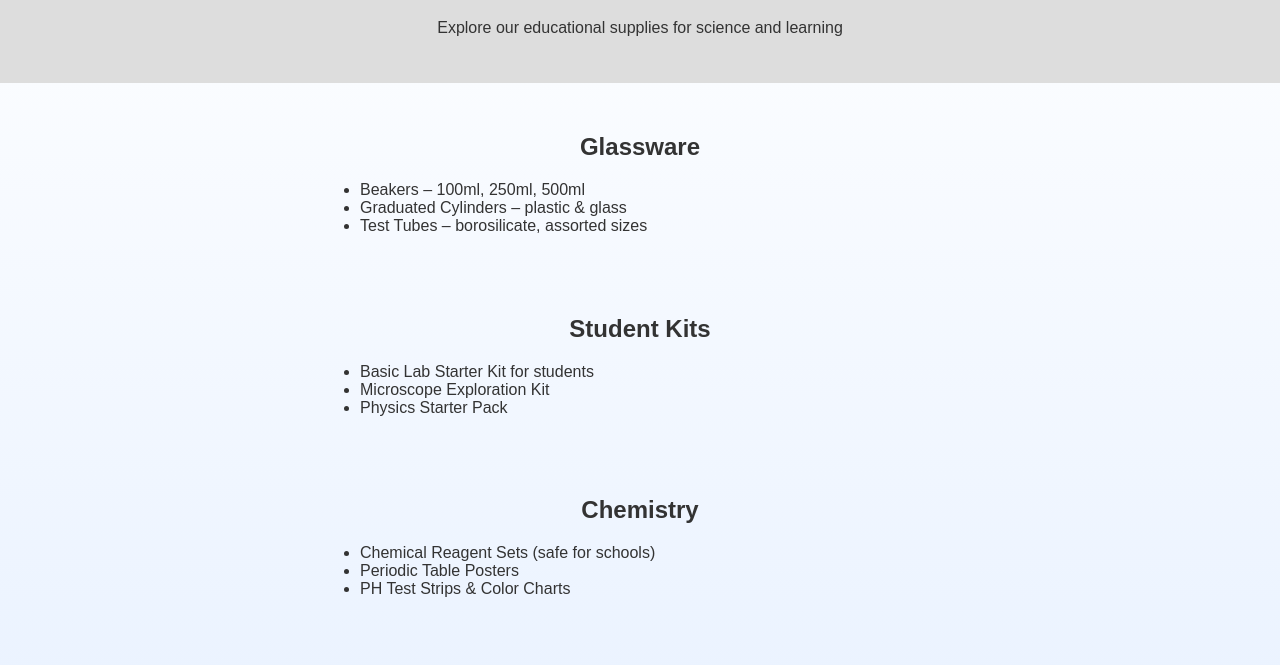
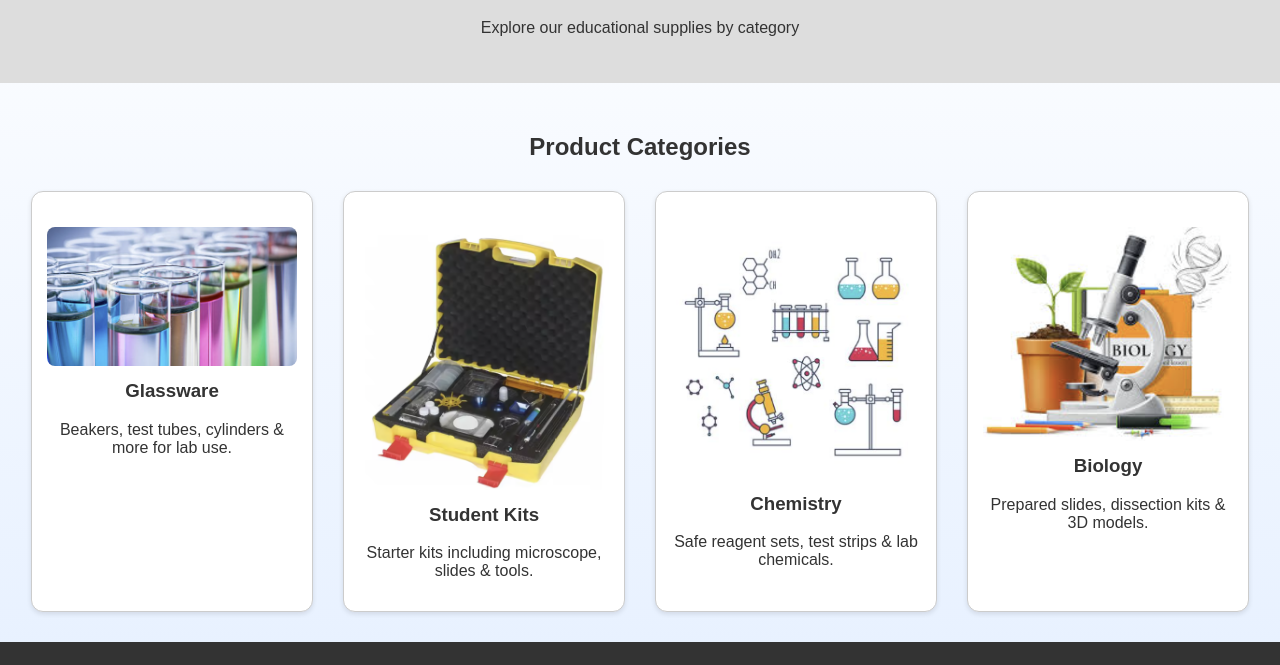
Before and after one commit to marcochessari/SMARTCLASS.SUPPLIES, a plain HTML site: page products.html in a window 1280 px wide. Shown: the part 129-794 px from the top of the page. Drawn offline with Linux system fonts and the light colour scheme.

Commit message:
Add files via upload

```diff
--- a/products.html
+++ b/products.html
@@ -4,6 +4,31 @@
   <meta charset="UTF-8">
   <title>Our Products</title>
   <link rel="stylesheet" href="style.css">
+  <style>
+    .product-grid {
+      display: flex;
+      flex-wrap: wrap;
+      justify-content: center;
+      gap: 30px;
+      margin-top: 30px;
+    }
+    .product-card {
+      background: #fff;
+      border: 1px solid #ccc;
+      border-radius: 12px;
+      width: 250px;
+      padding: 15px;
+      box-shadow: 0 2px 5px rgba(0,0,0,0.1);
+    }
+    .product-card img {
+      width: 100%;
+      height: auto;
+      border-radius: 8px;
+    }
+    .product-card h3 {
+      margin-top: 10px;
+    }
+  </style>
 </head>
 <body>
   <nav>
@@ -15,43 +40,38 @@
 
   <header>
     <h1>Our Products</h1>
-    <p>Explore our educational supplies for science and learning</p>
+    <p>Explore our educational supplies by category</p>
   </header>
 
   <section>
-    <h2>Glassware</h2>
-    <ul>
-      <li>Beakers – 100ml, 250ml, 500ml</li>
-      <li>Graduated Cylinders – plastic & glass</li>
-      <li>Test Tubes – borosilicate, assorted sizes</li>
-    </ul>
-  </section>
+    <h2>Product Categories</h2>
+    <div class="product-grid">
 
-  <section>
-    <h2>Student Kits</h2>
-    <ul>
-      <li>Basic Lab Starter Kit for students</li>
-      <li>Microscope Exploration Kit</li>
-      <li>Physics Starter Pack</li>
-    </ul>
-  </section>
+      <div class="product-card">
+        <img src="glassware_image.png" alt="Beaker Glassware">
+        <h3>Glassware</h3>
+        <p>Beakers, test tubes, cylinders & more for lab use.</p>
+      </div>
 
-  <section>
-    <h2>Chemistry</h2>
-    <ul>
-      <li>Chemical Reagent Sets (safe for schools)</li>
-      <li>Periodic Table Posters</li>
-      <li>PH Test Strips & Color Charts</li>
-    </ul>
-  </section>
+      <div class="product-card">
+        <img src="student_kit_image.png" alt="Student Kit">
+        <h3>Student Kits</h3>
+        <p>Starter kits including microscope, slides & tools.</p>
+      </div>
 
-  <section>
-    <h2>Biology</h2>
-    <ul>
-      <li>Prepared Microscope Slides – Plants & Animals</li>
-      <li>Dissection Tools Set</li>
-      <li>3D Biological Models (Heart, Eye, Cell, etc.)</li>
-    </ul>
+      <div class="product-card">
+        <img src="chemistry_image.png" alt="Chemistry Set">
+        <h3>Chemistry</h3>
+        <p>Safe reagent sets, test strips & lab chemicals.</p>
+      </div>
+
+      <div class="product-card">
+        <img src="biology_image.png" alt="Biology Slides">
+        <h3>Biology</h3>
+        <p>Prepared slides, dissection kits & 3D models.</p>
+      </div>
+
+    </div>
   </section>
 
   <footer>
```
Also changed, not shown: biology_image.png (added), chemistry_image.png (added), glassware_image.png (added), student_kit_image.png (added).
